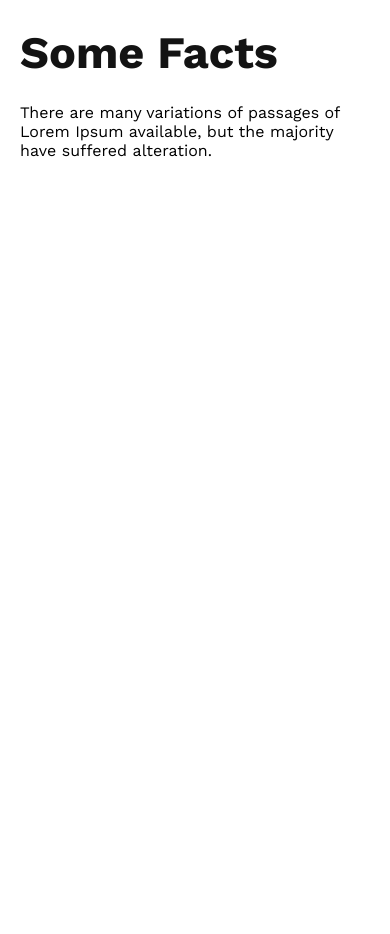
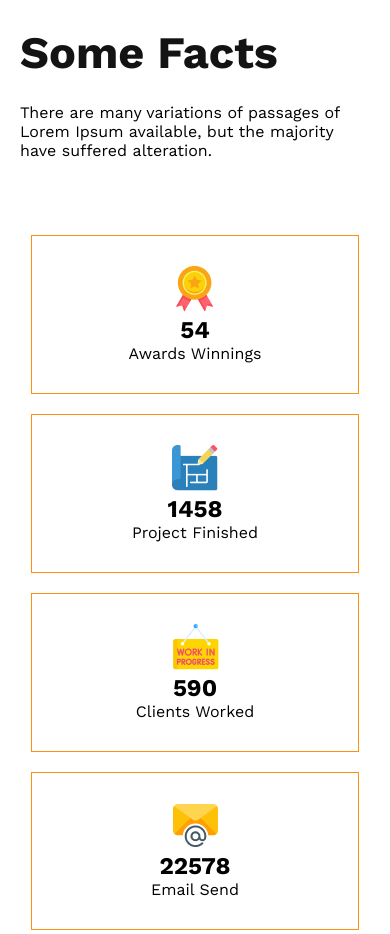
Before and after one commit to sarkarniloy102/g3_architect_resposive, a plain HTML site: page index.html in a window 390 px wide. Shown: the part 5070-6004 px from the top of the page. Before the commit the page ends 5370 px from the top, so only its background shows below. Drawn offline with nearby package versions, Linux system fonts and the light colour scheme.

Commit message:
section04 in main part

```diff
--- a/css/query.css
+++ b/css/query.css
@@ -6,7 +6,8 @@
     .nav_bar,
     .menubar UL,
     .section1_container,
-    .section_features {
+    .section_features,
+    .section04_container {
         flex-direction: column;
 
     }
@@ -17,7 +18,8 @@
         margin-bottom: 20px;
     }
 
-    .menubar ul li {
+    .menubar ul li,
+    .section04_container {
 
         padding: 5px;
     }
@@ -29,7 +31,8 @@
     .sec2_fea_title,
     .sec2-features_img img,
     .section3_container h1,
-    .section3_container p {
+    .section3_container p,
+    .facts {
         width: 100%;
     }
 
@@ -61,6 +64,11 @@
         padding: 20px;
     }
 
+    .facts {
+        width: 70%;
+        margin: 0 auto;
+        margin-bottom: 20px;
+    }
 
 }
 
@@ -68,7 +76,8 @@
 
     .nav_bar,
     .section1_container,
-    .section_features {
+    .section_features,
+    .section04_container {
         flex-direction: column;
     }
 
@@ -110,7 +119,8 @@
         margin: 0 auto;
     }
 
-    .section3_container {
+    .section3_container,
+    .section04_container {
         padding: 20px;
     }
 
@@ -132,4 +142,9 @@
         padding: 20px;
     }
 
+    .facts {
+        width: 70%;
+        margin: 0 auto;
+        margin-bottom: 20px;
+    }
 }
--- a/css/style.css
+++ b/css/style.css
@@ -235,7 +235,7 @@ main {
 .section3_container {
     padding-left: 180px;
     margin-top: 100px;
-    margin-bottom: 120px;
+    margin-bottom: 50px;
 }
 
 .section3_container h1 {
@@ -250,3 +250,17 @@ main {
     font-size: 16px;
     font-weight: 400;
 }
+
+/* section 4 starts */
+
+.section04_container {
+    display: flex;
+    justify-content: space-evenly;
+    padding-left: 120px;
+}
+
+.facts {
+    text-align: center;
+    border: 1px solid #FF900E;
+    padding: 30px;
+}
--- a/index.html
+++ b/index.html
@@ -106,13 +106,40 @@
 
             </div>
         </section>
-
+        <!-- section_02 end -->
+        <!-- section03 start -->
         <section class="section3_container">
             <h1>Some Facts</h1>
             <p>There are many variations of passages of Lorem Ipsum available, but the majority have suffered
                 alteration.</p>
         </section>
 
+        <!-- section 4 starts -->
+        <section class="section04_container">
+            <div class="facts">
+                <img src="images/icons/ribon.png" alt="">
+                <h1>54</h1>
+                <p>Awards Winnings</p>
+            </div>
+
+            <div class="facts">
+                <img src="images/icons/projects.png" alt="">
+                <h1>1458</h1>
+                <p>Project Finished</p>
+            </div>
+
+            <div class="facts">
+                <img src="images/icons/customers.png" alt="">
+                <h1>590</h1>
+                <p>Clients Worked</p>
+            </div>
+
+            <div class="facts">
+                <img src="images/icons/email.png" alt="">
+                <h1>22578</h1>
+                <p>Email Send</p>
+            </div>
+        </section>
     </main>
 
     <!-- footer part start -->
```
